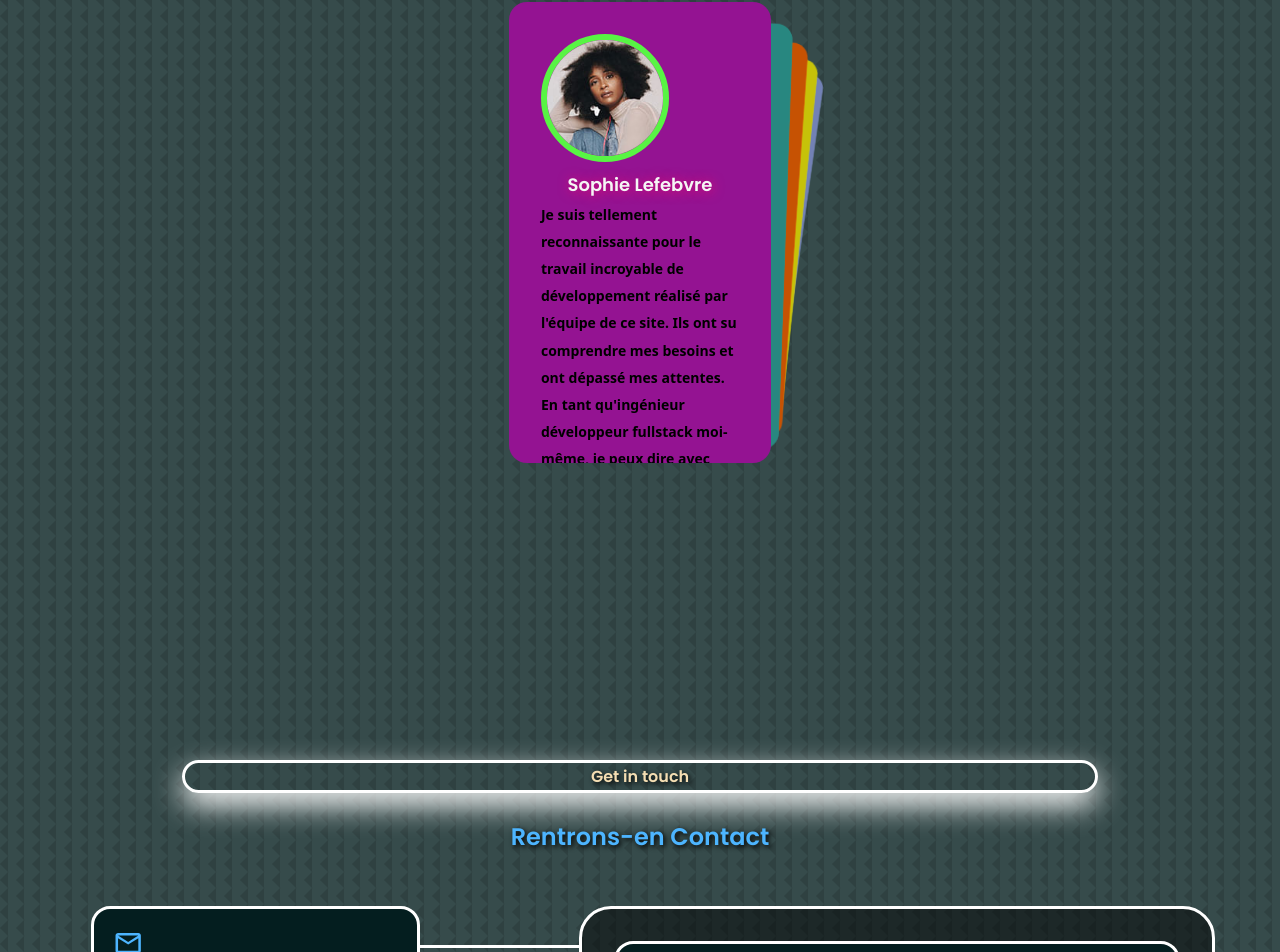
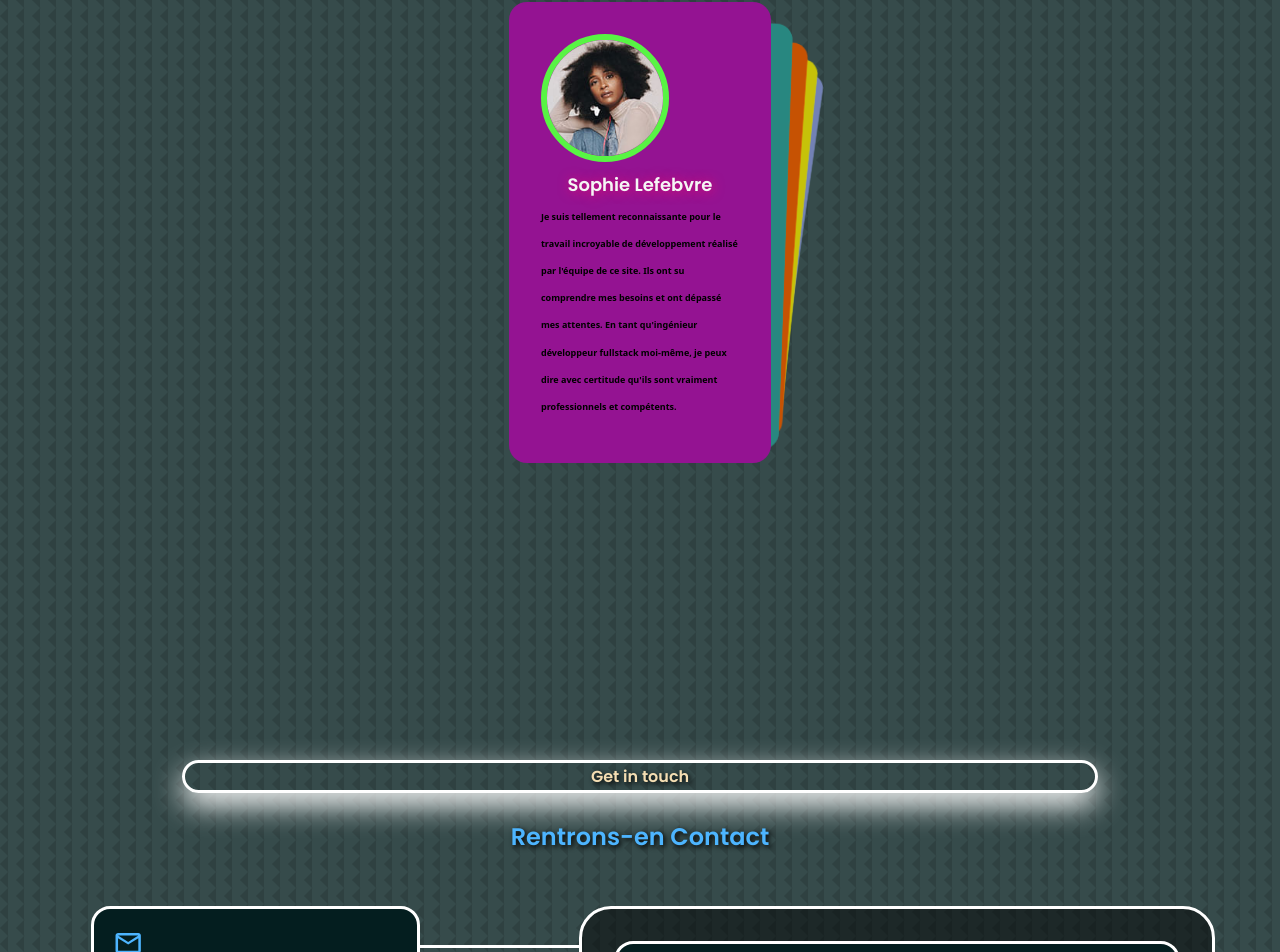
Before and after one commit to Mouhamed1003/keenprogrammer.com, a React (Create React App) app: page / in a window 1280 px wide. Shown: the part 4616-5568 px from the top of the page. Built offline with nearby package versions, Linux system fonts and the light colour scheme.

Commit message:
Update temoignages.css

```diff
--- a/src/components/temoignages/temoignages.css
+++ b/src/components/temoignages/temoignages.css
@@ -40,7 +40,7 @@
 }
 .client_review {
   color: black;
-  font-size: 14px;
+  font-size: 9px;
   text-align: left;
   font-family: system-ui, -apple-system, BlinkMacSystemFont, 'Segoe UI', Roboto, Oxygen, Ubuntu, Cantarell, 'Open Sans', 'Helvetica Neue', sans-serif;
 }
```
